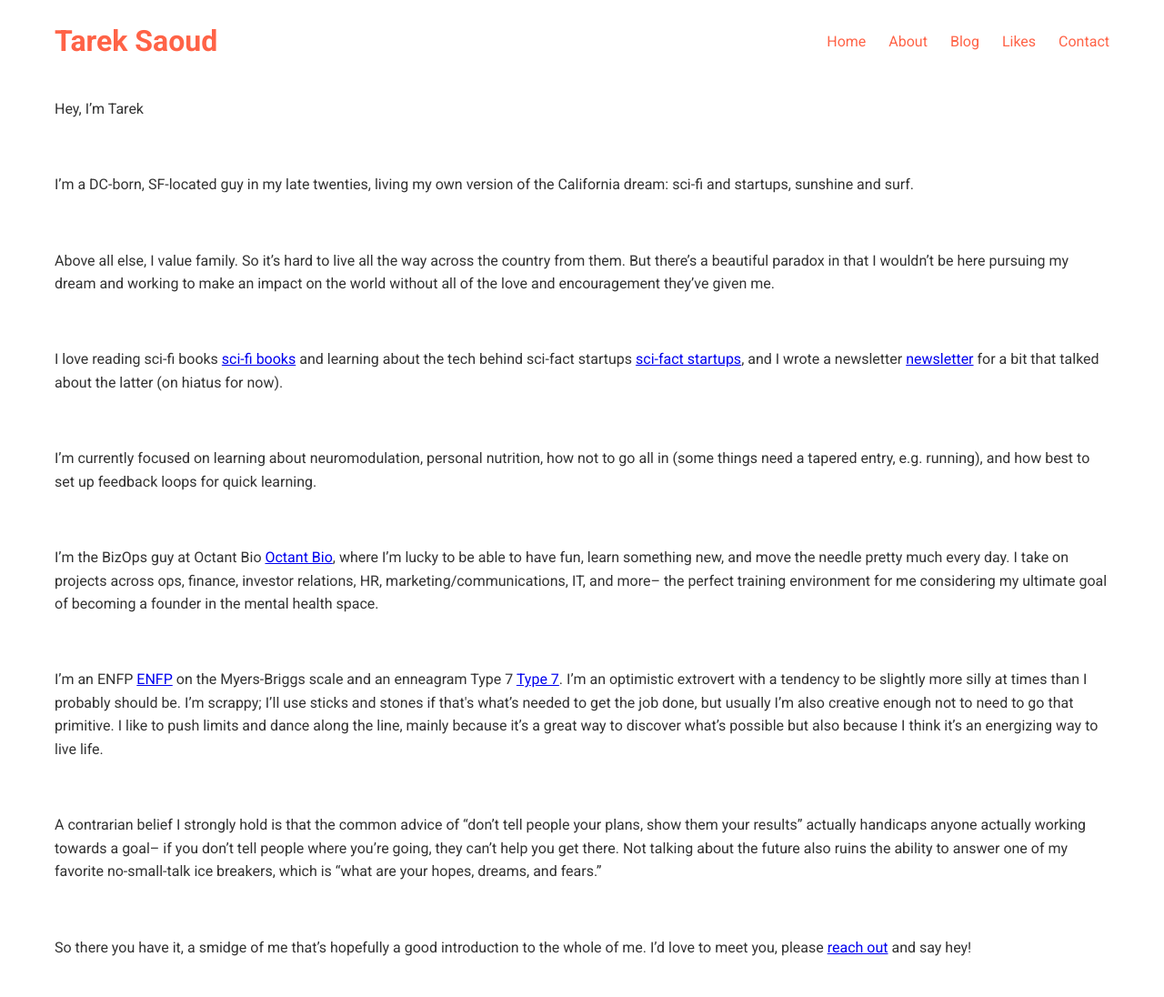
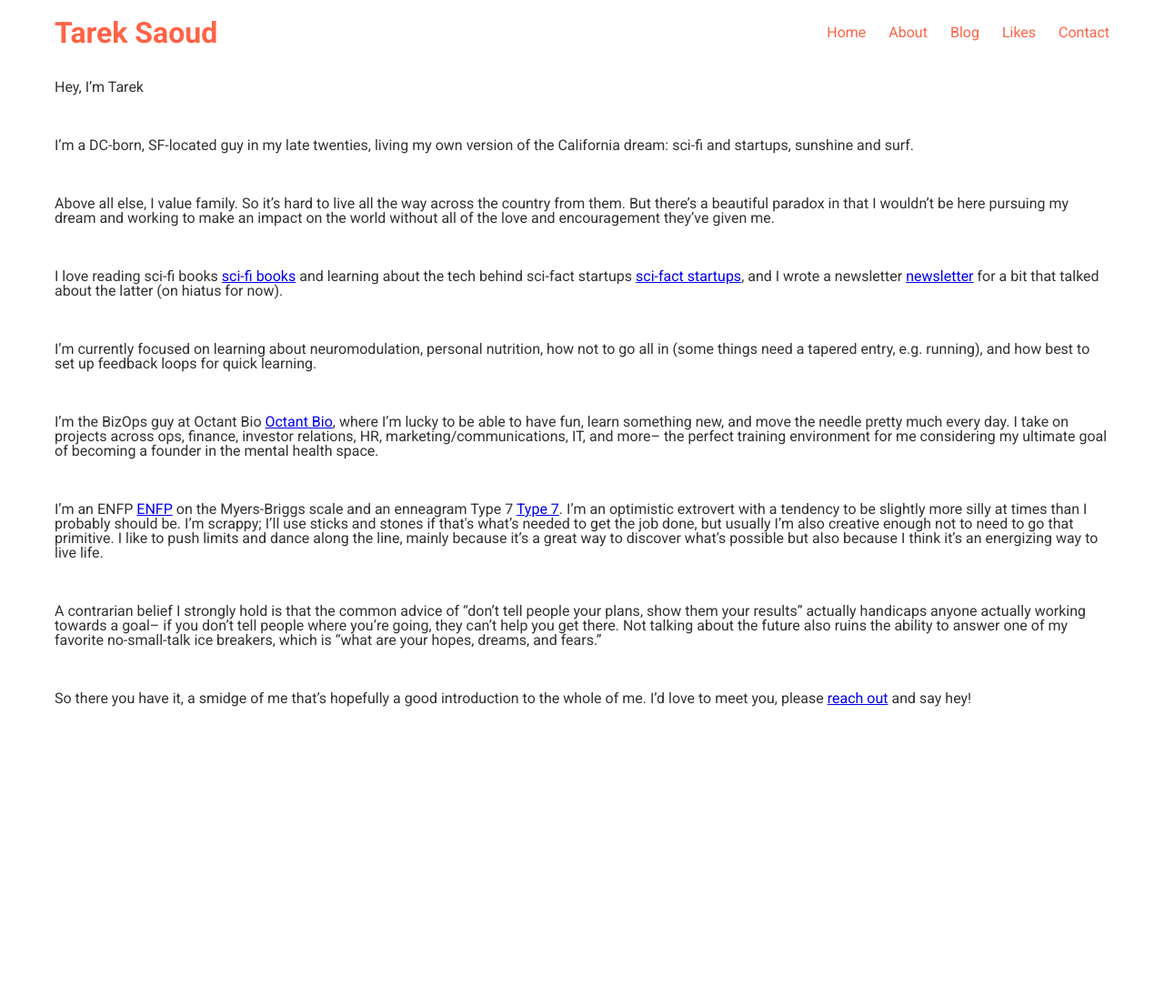
Before and after one commit to tarekgs/tarekgs.github.io, a Jekyll site: the page built from index.html, in a window 1280 px wide. Shown: the whole page at 91% size. Built offline with Jekyll 4.4.1, drawn with Linux system fonts in a browser that asks for light colours; after the commit the page ends 900 px from its top, so only the background shows below that.

Commit message:
Update style.css

```diff
--- a/assets/css/style.css
+++ b/assets/css/style.css
@@ -1,6 +1,6 @@
 body {
     font-family: 'Roboto', sans-serif;
-    line-height: 1.6;
+    line-height: 1;
     margin: 0;
     padding: 0;
     color: #333;
```
